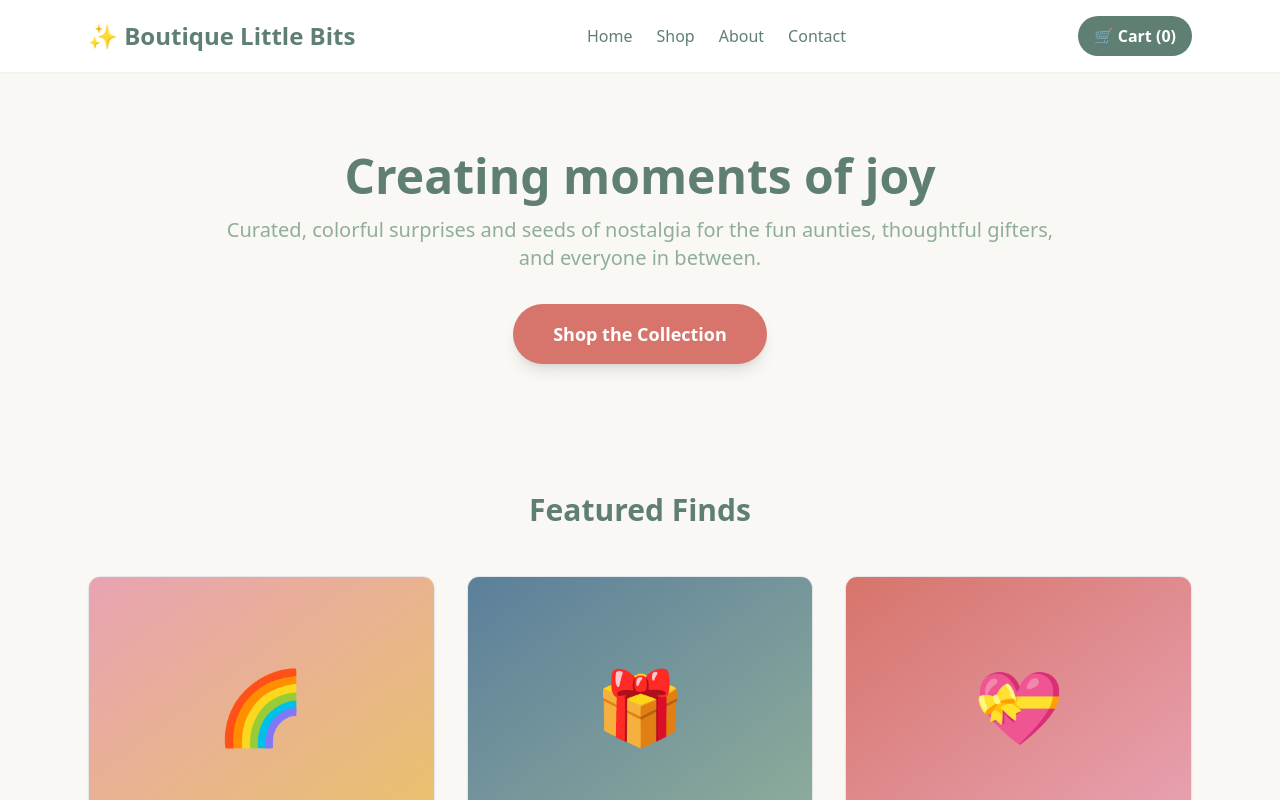
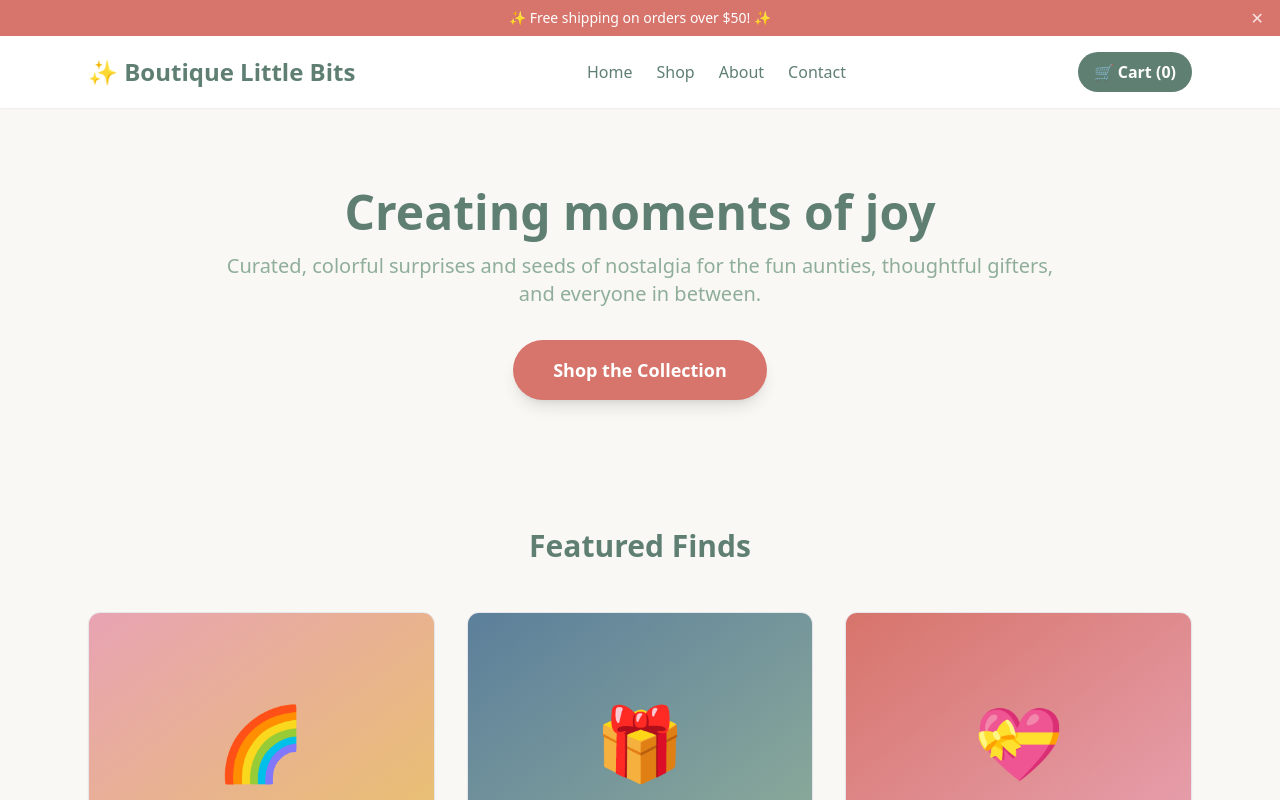
Before and after one commit to BoutiqueLittleBits-Admin/littlebits-hub, a Next.js app: page / in a window 1280 px wide. Shown: the top 800 px of the page. Built offline with nearby package versions, Linux system fonts and the light colour scheme.

Commit message:
Update layout.js

```diff
--- a/app/layout.js
+++ b/app/layout.js
@@ -1,6 +1,7 @@
 import './globals.css'
 import Header from './components/Header'
 import Footer from './components/Footer'
+import Banner from './components/Banner'
 import { CartProvider } from './components/CartContext'
 
 export const metadata = {
@@ -19,6 +20,7 @@ export default function RootLayout({ children }) {
     <html lang="en">
       <body>
         <CartProvider>
+          <Banner />
           <Header />
           {children}
           <Footer />
```
